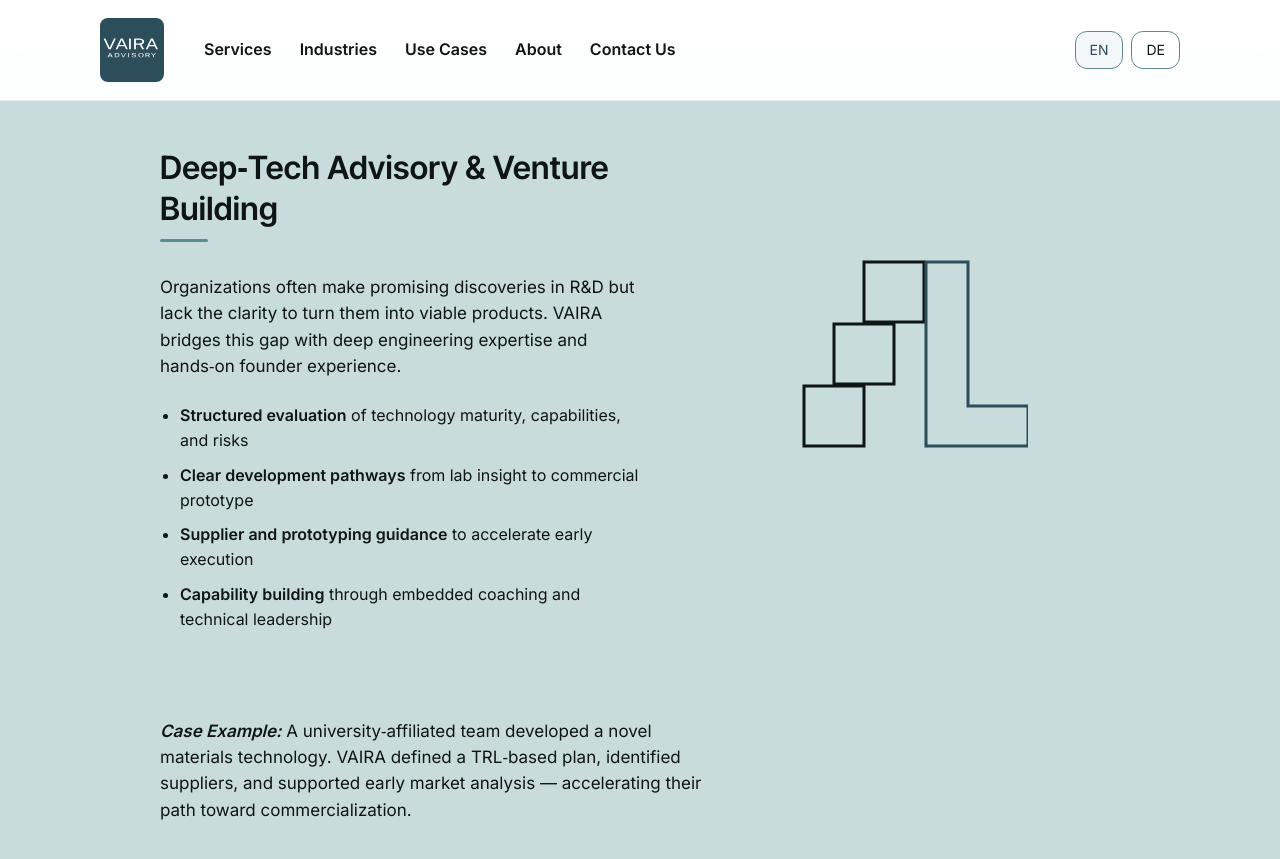
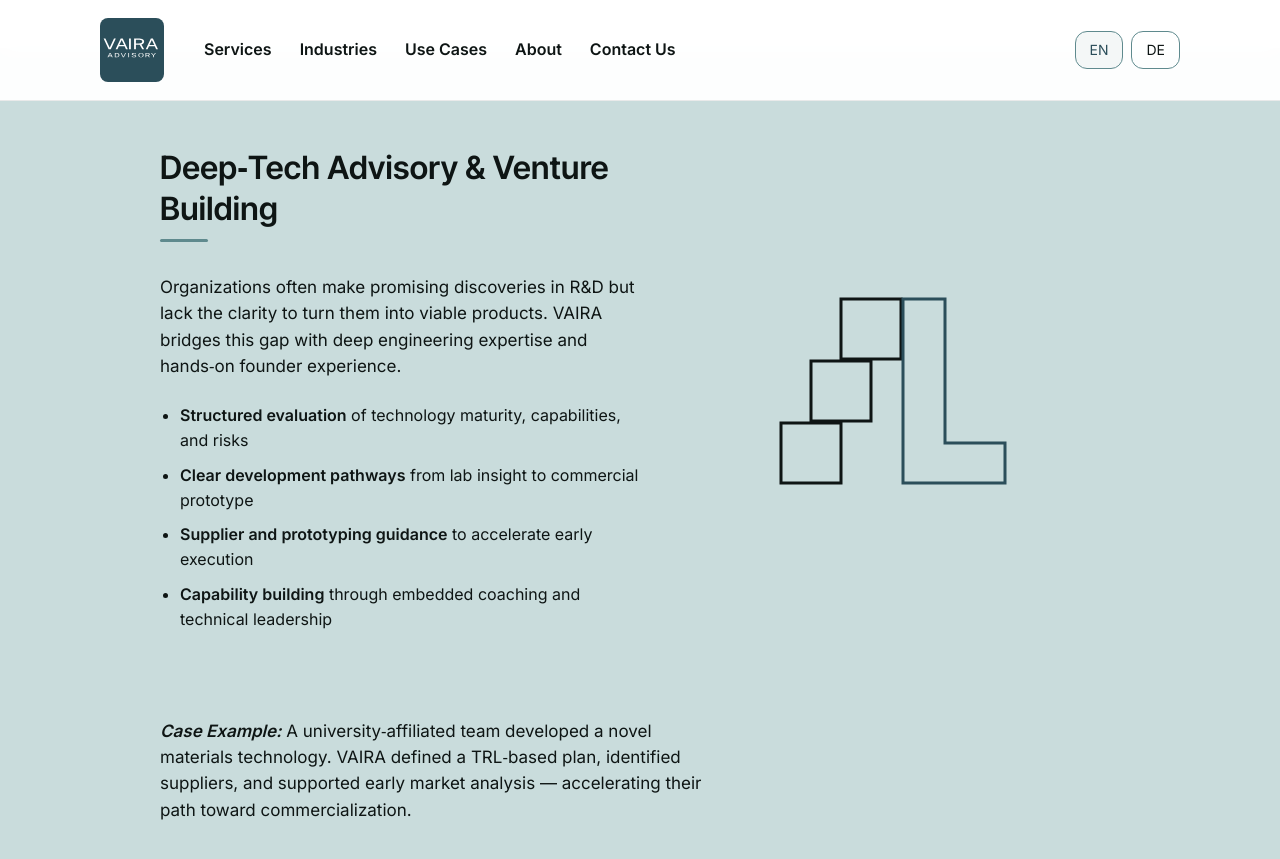
Before and after one commit to raphaelheeb/vaira-advisory, a Jekyll site: the page built from services/index.html, in a window 1280 px wide and 900 px high, scrolled down 1184 px. Shown: the top 859 px of the window. Built offline with Jekyll 4.4.1, drawn with Linux system fonts in a browser that asks for light colours.

Commit message:
Update index.html

```diff
--- a/services/index.html
+++ b/services/index.html
@@ -157,7 +157,7 @@
   <svg width="270" height="270" viewBox="0 0 270 270" fill="none"
        xmlns="http://www.w3.org/2000/svg">
 
-    <g transform="translate(6,-20)">
+    <g transform="translate(-17,17)">
 
       <!-- Bottom block -->
       <rect x="40" y="150" width="60" height="60"
```
